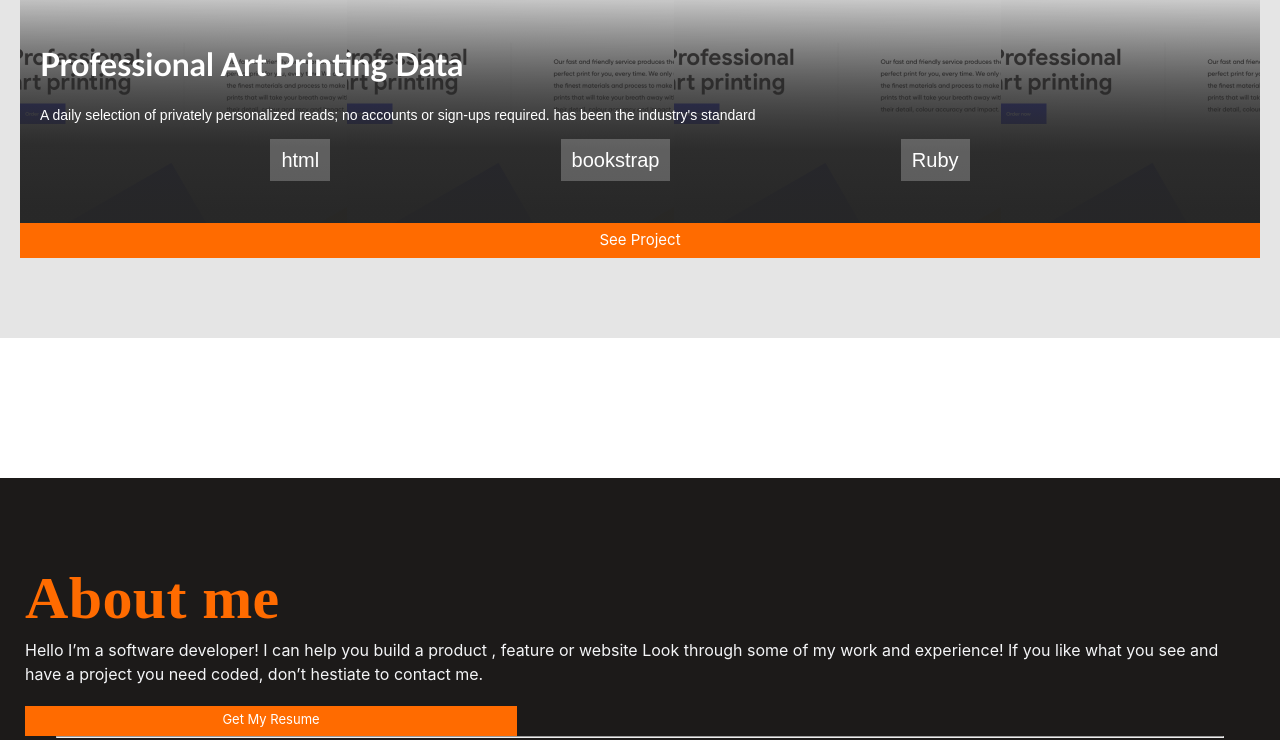
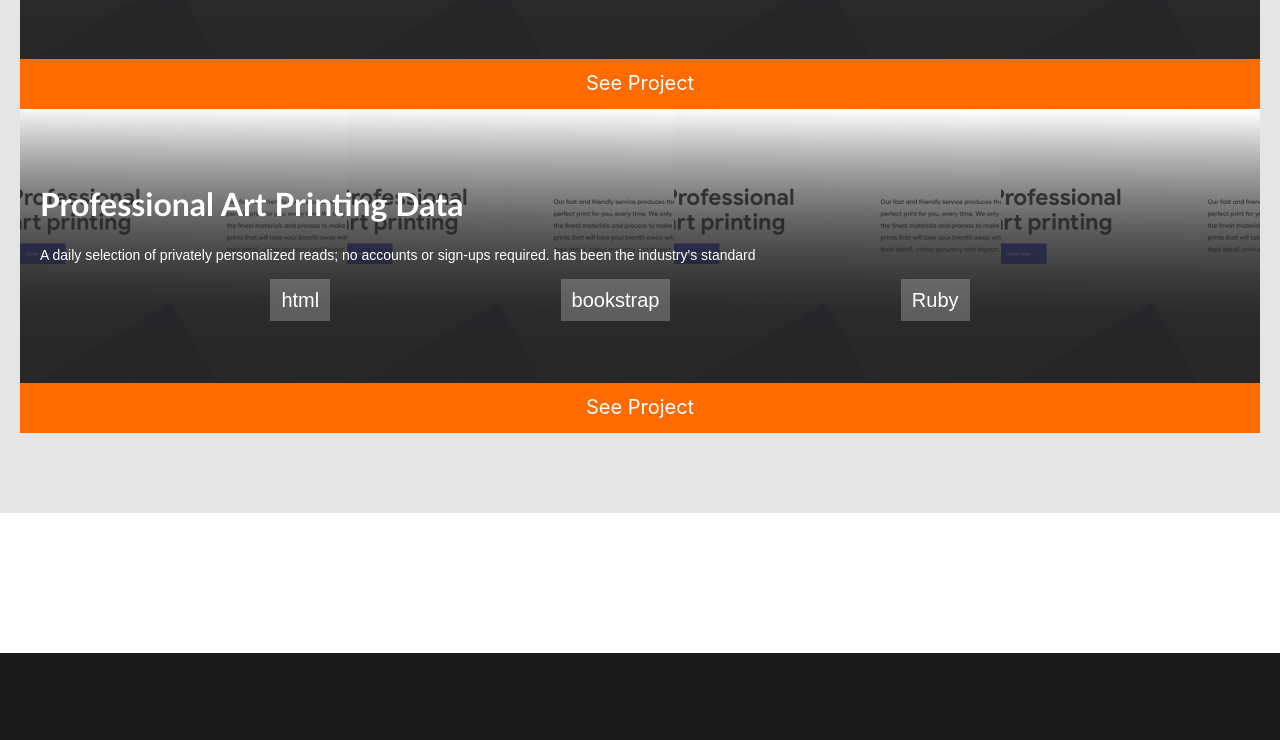
Before and after one commit to Blessing600/Portfolio-setup-and-mobile-first, a website: page index.html in a window 1280 px wide. Shown: the part 2320-3060 px from the top of the page. Drawn offline with Linux system fonts and the light colour scheme.

Commit message:
updates Html and Css files

```diff
--- a/styles.css
+++ b/styles.css
@@ -218,19 +218,19 @@ body {
 }
 
 .work-section-mainbutton-2 {
-  margin-top: 0.5rem;
+  margin-top: 1.5rem;
   width: 100%;
   background-color: rgb(255 107 0);
-  height: 35px;
+  height: 50px;
   text-align: center;
-  padding: 4px;
+  padding: 12px;
 }
 
 .work-section-mainbutton-2 .tag-2 {
   text-decoration: none;
   font-family: 'Inter', sans-serif;
   font-weight: 400;
-  font-size: 15px;
+  font-size: 20px;
   color: white;
 }
 
@@ -291,8 +291,8 @@ body {
 .tag-3 {
   text-decoration: none;
   font-family: 'Inter', sans-serif;
-  font-weight: 400;
-  font-size: 13px;
+  font-weight: 600;
+  font-size: 15px;
   color: white;
   text-align: center;
   padding: 4px 0;
@@ -325,14 +325,15 @@ body {
   height: 100%;
 }
 
-.about-section-lineheight {
+/* .about-section-lineheight {
   display: flex;
   justify-content: center;
-}
+} */
 
 .about-section-lineheight hr {
-  width: 95%;
+  width: 98%;
   background-color: white;
+  margin: 8rem 0;
 }
 
 .Skils-section_language-image {
@@ -381,3 +382,7 @@ body {
 .work-section-2-card {
   padding: 4rem 1rem;
 }
+
+.about-title_section-subsection {
+  margin: 3rem  0;
+}
```
